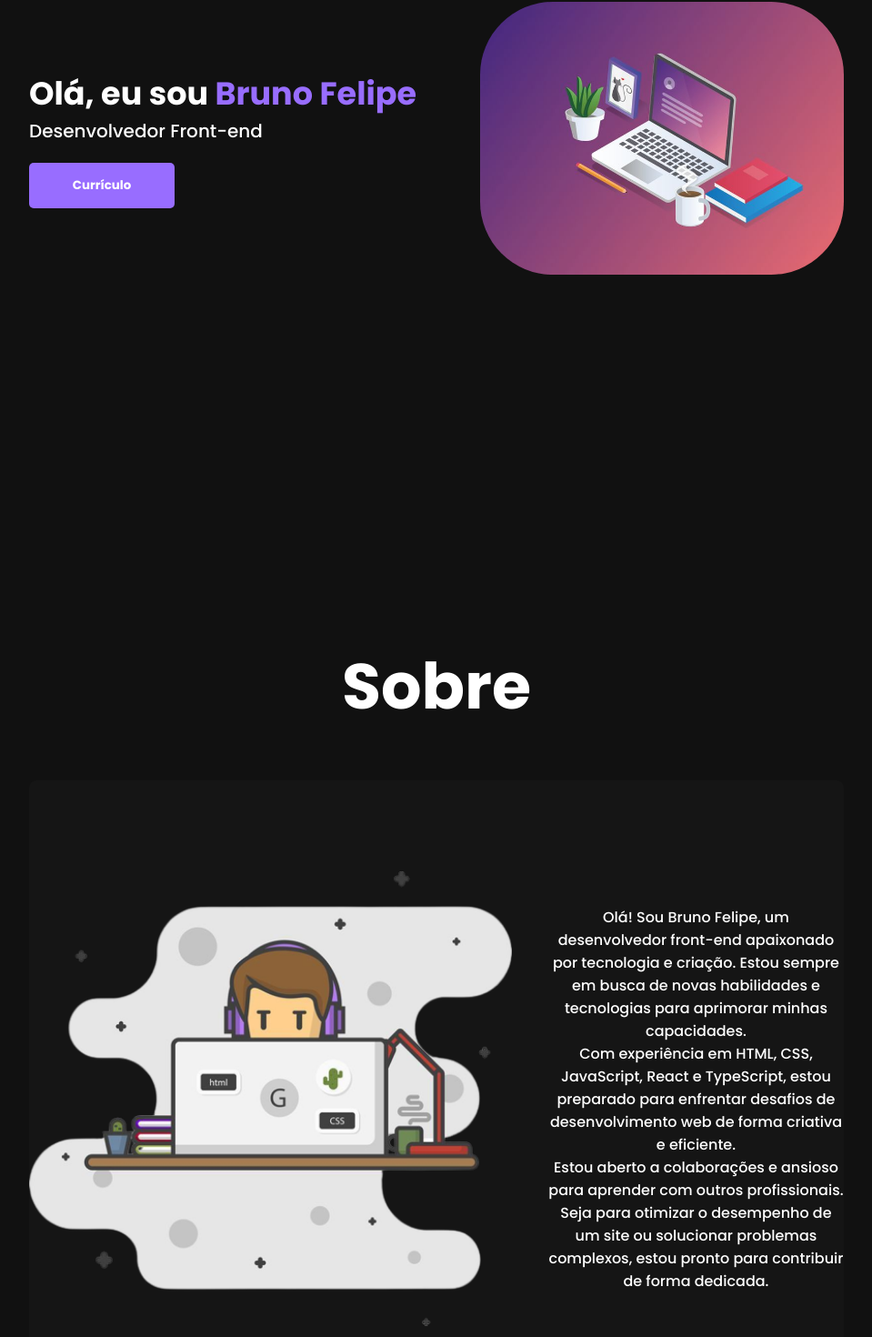
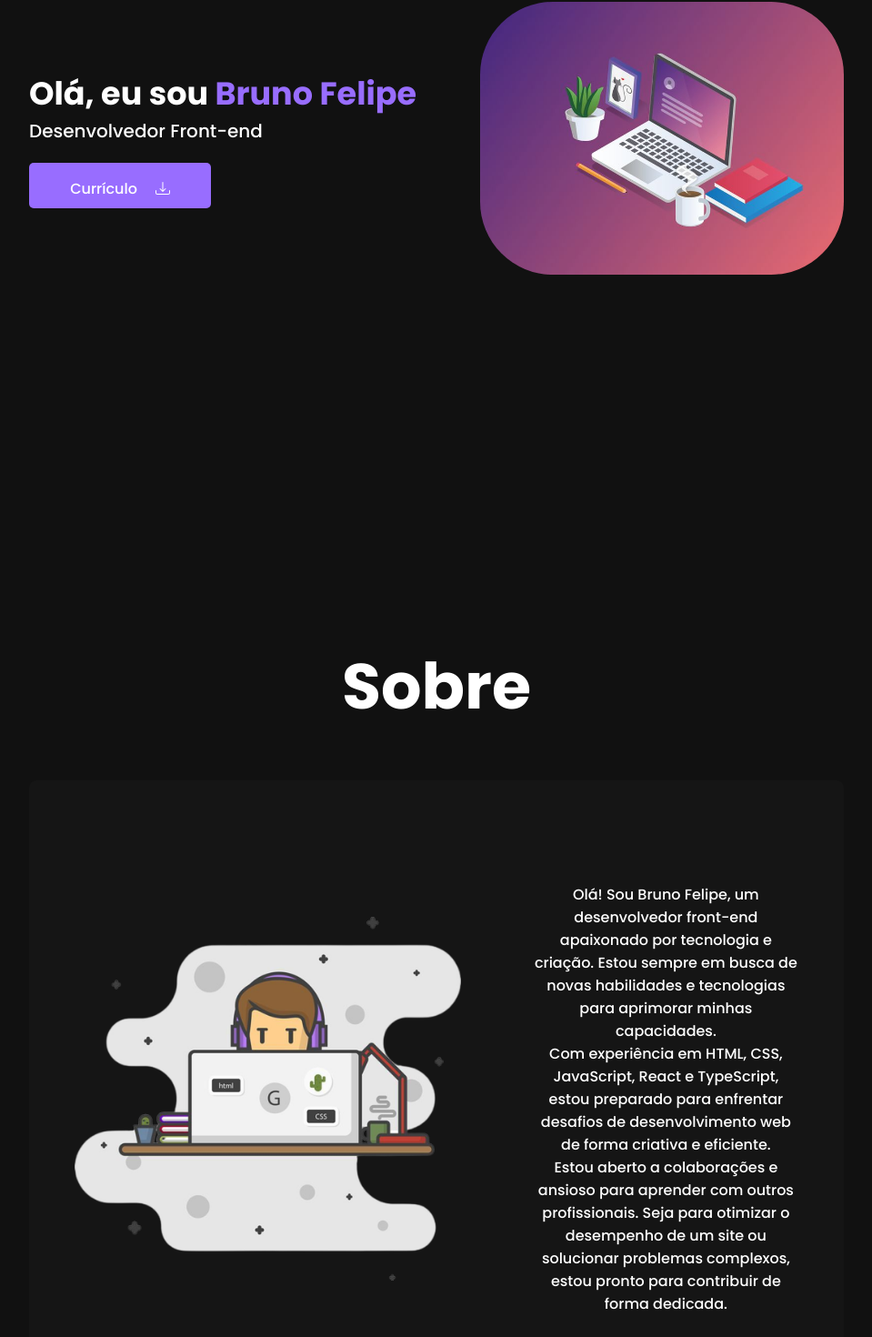
Before and after one commit to brunofelipehp/portfolio, a React (Vite) app: page / in a window 1280 px wide. Shown: the part 288-1758 px from the top of the page at 91% size, without its empty margins (160-1119 px from the left). Built offline with nearby package versions, Linux system fonts and the light colour scheme.

Commit message:
Updated about and profile section

```diff
--- a/src/components/MainContent/index.tsx
+++ b/src/components/MainContent/index.tsx
@@ -22,6 +22,7 @@ import profilePhoto from "../../assets/profile.jpg";
 import aboutPhoto from "../../assets/Pro.png";
 import projectPhoto from "../../assets/project.png";
 import { Technologies } from "../Technologies";
+import { BsDownload } from "react-icons/bs";
 
 export function MainContent() {
   return (
@@ -33,7 +34,9 @@ export function MainContent() {
           </Title>
           <FitTitle>Desenvolvedor Front-end</FitTitle>
 
-          <ButtonProfile>Currículo</ButtonProfile>
+          <ButtonProfile>
+            Currículo <BsDownload size="1.6rem" color="#fff" />
+          </ButtonProfile>
         </div>
         <Photo src={profilePhoto} alt="profile" />
       </HomeSection>
--- a/src/components/MainContent/styles.ts
+++ b/src/components/MainContent/styles.ts
@@ -38,17 +38,20 @@ export const ButtonProfile = styled.button`
   display: flex;
   align-items: center;
   justify-content: center;
-
-  width: 16rem;
+  flex-wrap: wrap;
+  gap: 2rem;
+  width: 20rem;
   height: 5rem;
   padding: 1.6rem;
   border: none;
   border-radius: 0.5rem;
-  font-weight: 700;
-
+  font-weight: 500;
+  font-size: 1.6rem;
   background-color: #986dff;
   color: #ffffff;
   transition: all 0.3s ease-in-out;
+
+  cursor: pointer;
 
   &:hover {
     opacity: 0.8;
@@ -71,16 +74,17 @@ export const About = styled.div`
   display: flex;
   align-items: center;
   justify-content: center;
-  gap: 4rem;
+  gap: 8rem;
   background-color: #151515;
   width: 100%;
   height: 70rem;
+  padding: 5rem;
   border-radius: 0.8rem;
 `;
 
 export const PhotoAbout = styled.img`
-  height: 50rem;
-  width: 60rem;
+  height: 40rem;
+  width: 50rem;
   border-radius: 0.8rem;
 `;
 
```
